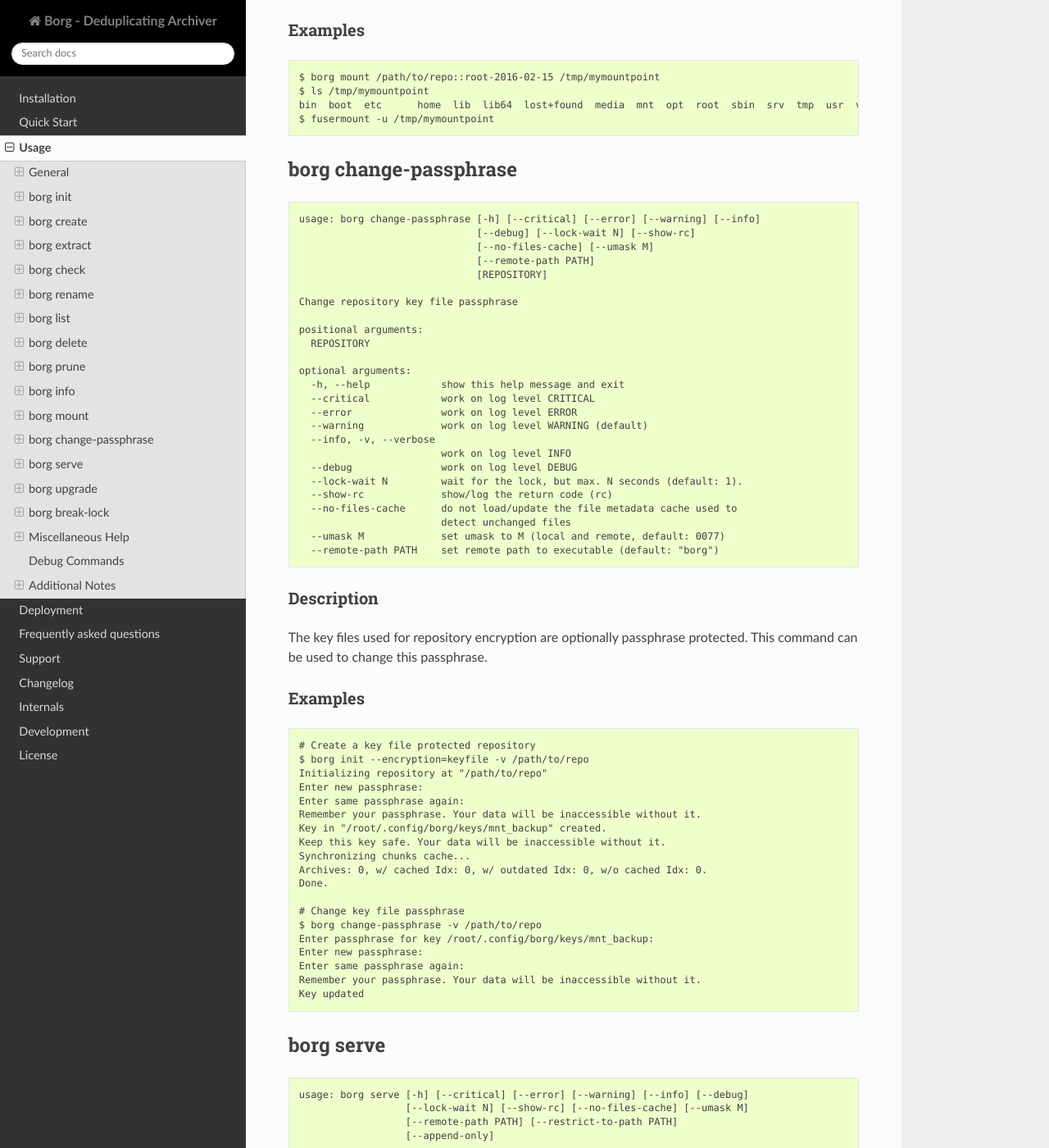
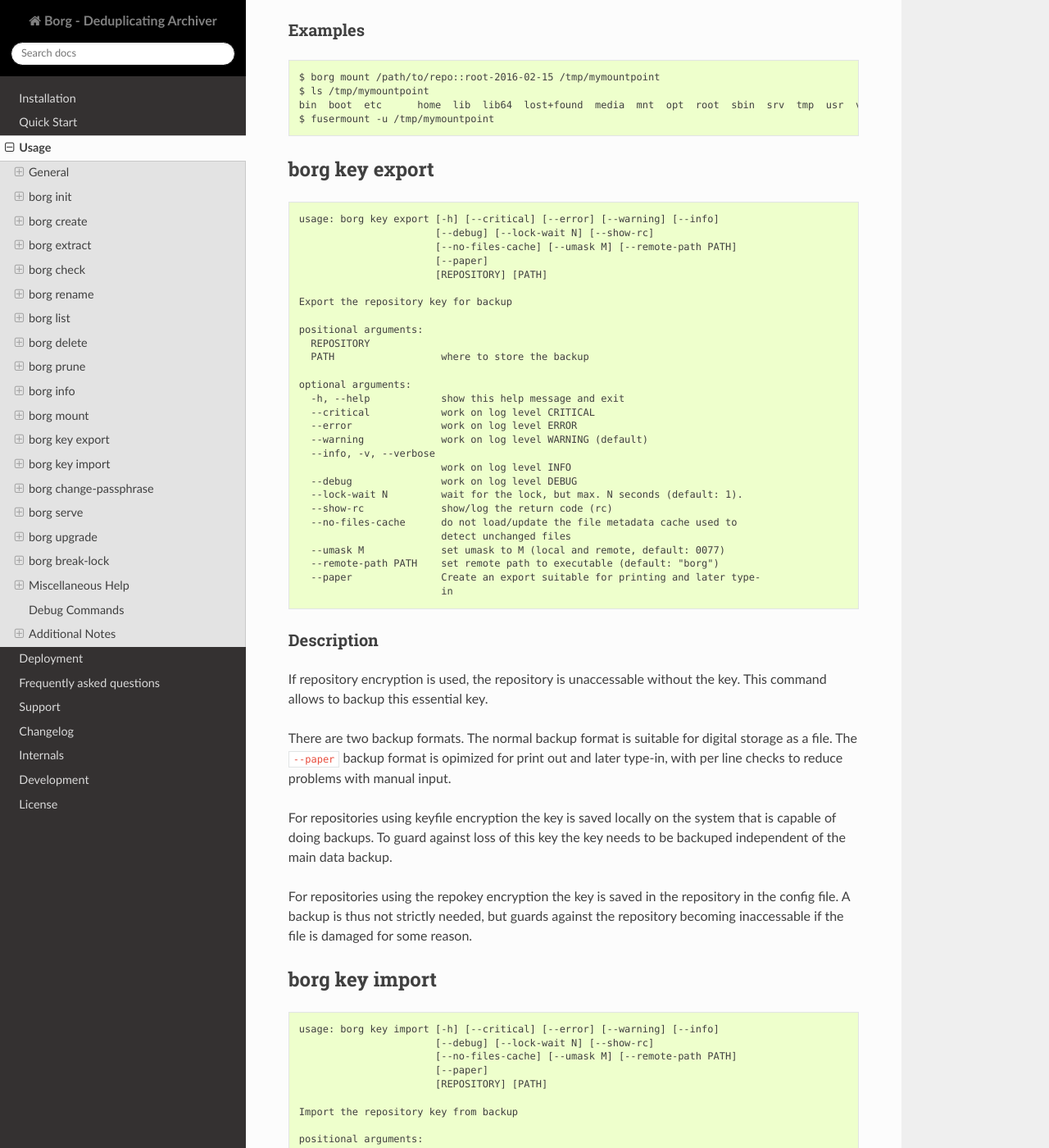
Before and after one commit to borgbackup/borg, a Sphinx documentation site: the page built from docs/usage.rst, in a window 1280 px wide and 1400 px high, scrolled down 19101 px. Shown: the whole window at 82% size. Built offline with Sphinx 7.4.7 and the Read the Docs theme 2.0.0, drawn with Linux system fonts in a browser that asks for light colours; pages that are not in the unit, such as notebooks, are missing from menus; the version number could not be read and is left out; some of the changed text lies outside the part shown.

Commit message:
archiver: Add documentation for "key export" and "key import" commands.

```diff
--- a/docs/quickstart.rst
+++ b/docs/quickstart.rst
@@ -228,6 +228,11 @@
     the key in case it gets corrupted or lost. Also keep your passphrase
     at a safe place.
 
+    You can make backups using :ref:`borg_key_export` subcommand.
+
+    If you want to print a backup of your key to paper use the ``--paper``
+    option of this command and print the result.
+
     The backup that is encrypted with that key/passphrase won't help you
     with that, of course.
 
--- a/docs/usage.rst
+++ b/docs/usage.rst
@@ -484,6 +484,12 @@
     $ fusermount -u /tmp/mymountpoint
 
 
+.. include:: usage/key_export.rst.inc
+
+
+.. include:: usage/key_import.rst.inc
+
+
 .. include:: usage/change-passphrase.rst.inc
 
 Examples
--- /dev/null
+++ b/docs/usage/key_export.rst.inc
@@ -0,0 +1,57 @@
+.. IMPORTANT: this file is auto-generated from borg's built-in help, do not edit!
+
+.. _borg_key_export:
+
+borg key export
+---------------
+::
+
+    usage: borg key export [-h] [--critical] [--error] [--warning] [--info]
+                           [--debug] [--lock-wait N] [--show-rc]
+                           [--no-files-cache] [--umask M] [--remote-path PATH]
+                           [--paper]
+                           [REPOSITORY] [PATH]
+
+    Export the repository key for backup
+
+    positional arguments:
+      REPOSITORY
+      PATH                  where to store the backup
+
+    optional arguments:
+      -h, --help            show this help message and exit
+      --critical            work on log level CRITICAL
+      --error               work on log level ERROR
+      --warning             work on log level WARNING (default)
+      --info, -v, --verbose
+                            work on log level INFO
+      --debug               work on log level DEBUG
+      --lock-wait N         wait for the lock, but max. N seconds (default: 1).
+      --show-rc             show/log the return code (rc)
+      --no-files-cache      do not load/update the file metadata cache used to
+                            detect unchanged files
+      --umask M             set umask to M (local and remote, default: 0077)
+      --remote-path PATH    set remote path to executable (default: "borg")
+      --paper               Create an export suitable for printing and later type-
+                            in
+
+Description
+~~~~~~~~~~~
+
+If repository encryption is used, the repository is unaccessable
+without the key. This command allows to backup this essential key.
+
+There are two backup formats. The normal backup format is suitable for
+digital storage as a file. The ``--paper`` backup format is opimized for
+print out and later type-in, with per line checks to reduce problems
+with manual input.
+
+For repositories using keyfile encryption the key is saved locally
+on the system that is capable of doing backups. To guard against loss
+of this key the key needs to be backuped independent of the main data
+backup.
+
+For repositories using the repokey encryption the key is saved in the
+repository in the config file. A backup is thus not strictly needed,
+but guards against the repository becoming inaccessable if the file
+is damaged for some reason.
--- /dev/null
+++ b/docs/usage/key_import.rst.inc
@@ -0,0 +1,45 @@
+.. IMPORTANT: this file is auto-generated from borg's built-in help, do not edit!
+
+.. _borg_key_import:
+
+borg key import
+---------------
+::
+
+    usage: borg key import [-h] [--critical] [--error] [--warning] [--info]
+                           [--debug] [--lock-wait N] [--show-rc]
+                           [--no-files-cache] [--umask M] [--remote-path PATH]
+                           [--paper]
+                           [REPOSITORY] [PATH]
+
+    Import the repository key from backup
+
+    positional arguments:
+      REPOSITORY
+      PATH                  path to the backup
+
+    optional arguments:
+      -h, --help            show this help message and exit
+      --critical            work on log level CRITICAL
+      --error               work on log level ERROR
+      --warning             work on log level WARNING (default)
+      --info, -v, --verbose
+                            work on log level INFO
+      --debug               work on log level DEBUG
+      --lock-wait N         wait for the lock, but max. N seconds (default: 1).
+      --show-rc             show/log the return code (rc)
+      --no-files-cache      do not load/update the file metadata cache used to
+                            detect unchanged files
+      --umask M             set umask to M (local and remote, default: 0077)
+      --remote-path PATH    set remote path to executable (default: "borg")
+      --paper               interactively import from a backup done with --paper
+
+Description
+~~~~~~~~~~~
+
+This command allows to restore a key previously backuped with the
+export command.
+
+If the ``--paper`` option is given, the import will be an interactive
+process in which each line is checked for plausibility before
+proceeding to the next line.
```
Also changed, not shown: 1 other file.
